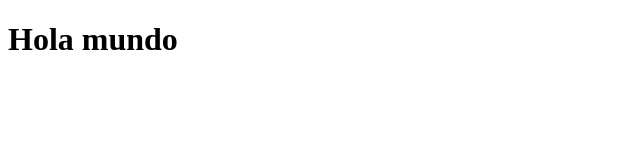
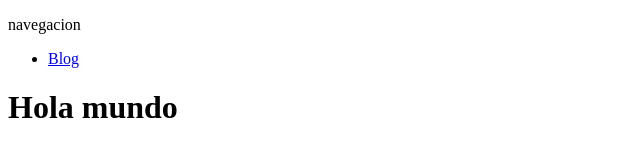
Before and after one commit to necaro55/necaro55.github.io, a plain HTML site: page index.html in a window 1280 px wide. Shown: the whole page, without its empty margins (0-640 px from the left). Drawn offline with Linux system fonts and the light colour scheme.

Commit message:
Update index.html

```diff
--- a/index.html
+++ b/index.html
@@ -1,6 +1,12 @@
 <!DOCTYPE HTML>
 <HEAD></HEAD>
 <BODY>
+  <p>navegacion</p>
+  <ul>
+    <li>
+      <a href="blog.html"> Blog</a>
+    </li>
+  </ul>
 <h1>Hola mundo </h1>
 
 </BODY>
```
